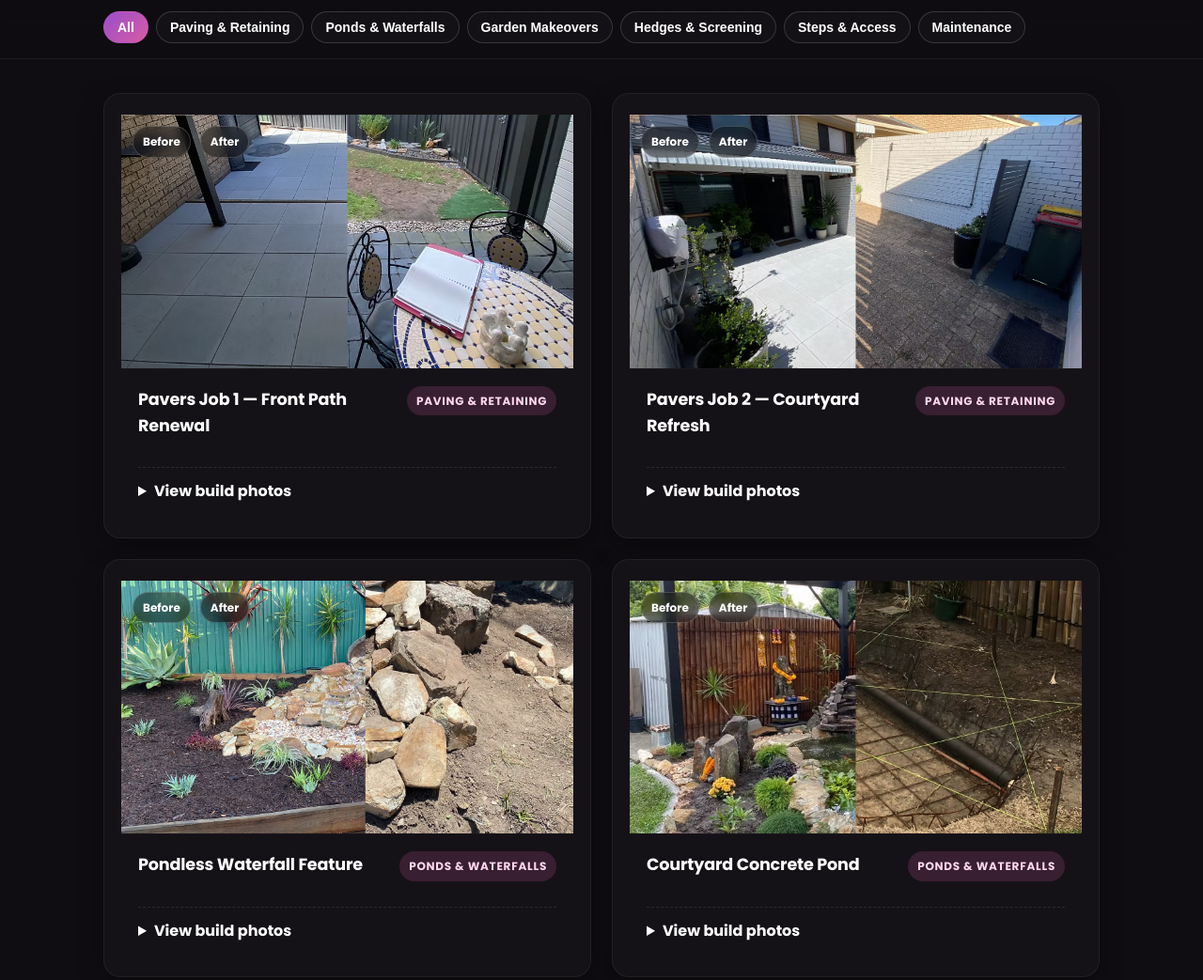
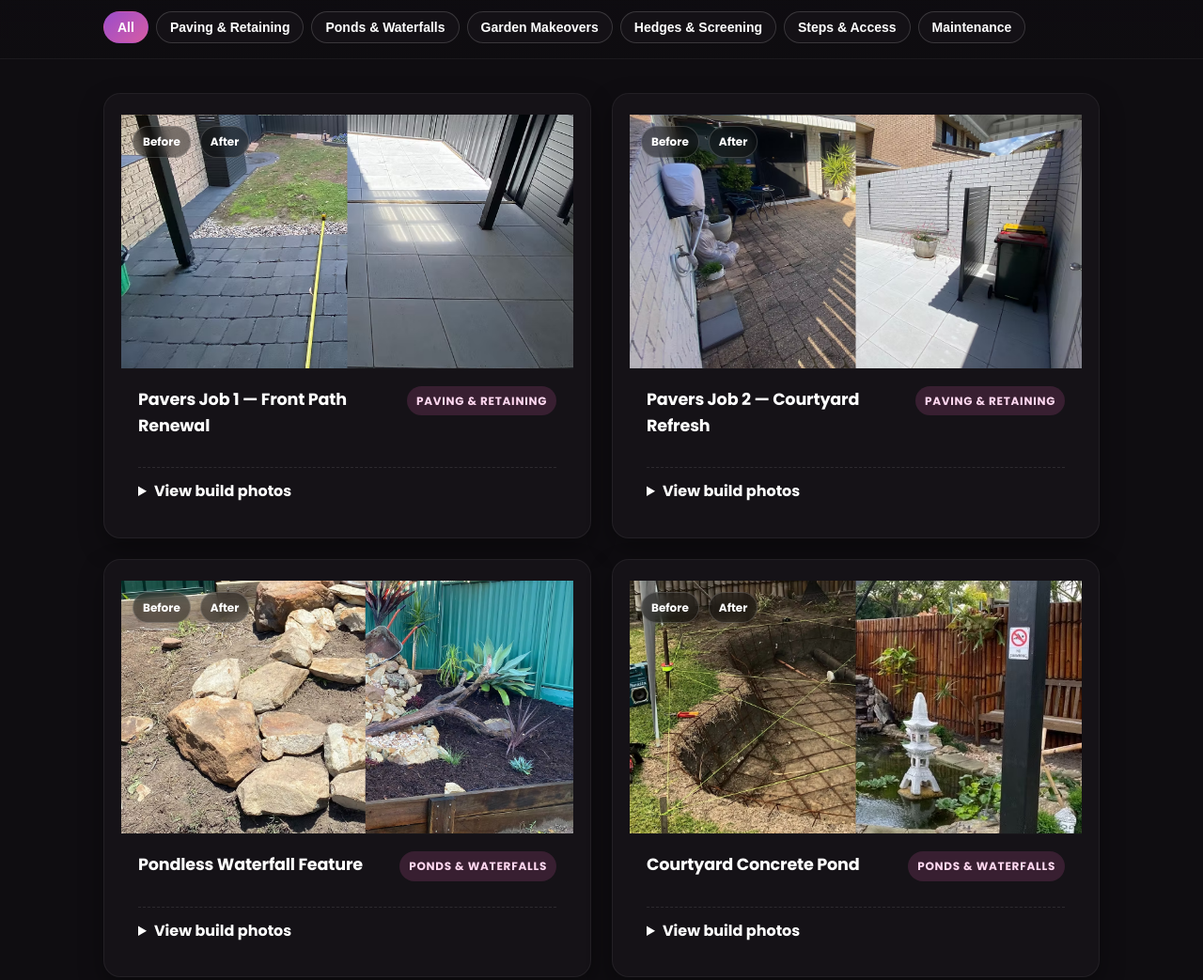
Before and after one commit to zanemcdermott/white-lotus, a plain HTML site: page portfolio.html in a window 1280 px wide. Shown: the part 280-1323 px from the top of the page at 94% size. Drawn offline with Linux system fonts and the light colour scheme.

Commit message:
portfolio swap

```diff
--- a/portfolio.html
+++ b/portfolio.html
@@ -113,7 +113,7 @@
       border-bottom: 1px solid rgba(255,255,255,.06);
     }
     .ba img { position: absolute; inset: 0; width: 100%; height: 100%; object-fit: cover; }
-    .ba img.after { clip-path: inset(0 50% 0 0); transition: clip-path .05s linear; }
+    .ba img.after { clip-path: inset(0 0 0 50%); transition: clip-path .05s linear; }
     .ba input[type="range"] {
       -webkit-appearance: none; appearance: none;
       position: absolute; inset: 0; width: 100%; height: 100%; background: none; margin: 0;
@@ -201,8 +201,8 @@
       <!-- Paving 1 -->
       <article class="card" data-cat="paving">
         <div class="ba" aria-label="Before / After: Pavers Job 1">
-          <img src="images/paving1-before.jpg" alt="Front path area before paving" class="before" loading="lazy" />
-          <img src="images/paving1-after.jpg" alt="Front path renewed with fresh pavers" class="after" loading="lazy" />
+          <img src="images/paving1-after.jpg" alt="Front path area before paving" class="before" loading="lazy" />
+          <img src="images/paving1-before.jpg" alt="Front path renewed with fresh pavers" class="after" loading="lazy" />
           <input type="range" min="0" max="100" value="50" aria-label="Compare before and after">
           <div class="labels">
             <span class="pill">Before</span><span class="pill">After</span>
@@ -216,8 +216,8 @@
           <details class="gallery">
             <summary>View build photos</summary>
             <div class="thumb-row">
-              <a href="images/paving1-before.jpg" data-lb><img src="images/paving1-before.jpg" alt="Before — pathway" loading="lazy"></a>
-              <a href="images/paving1-after.jpg" data-lb><img src="images/paving1-after.jpg" alt="After — pathway paved" loading="lazy"></a>
+              <a href="images/paving1-after.jpg" data-lb><img src="images/paving1-before.jpg" alt="Before — pathway" loading="lazy"></a>
+              <a href="images/paving1-before.jpg" data-lb><img src="images/paving1-after.jpg" alt="After — pathway paved" loading="lazy"></a>
             </div>
           </details>
         </div>
@@ -226,8 +226,8 @@
       <!-- Paving 2 -->
       <article class="card" data-cat="paving">
         <div class="ba" aria-label="Before / After: Pavers Job 2">
-          <img src="images/paving2-before.jpg" alt="Courtyard before update" class="before" loading="lazy" />
-          <img src="images/paving2-after.jpg" alt="Courtyard refreshed with pavers" class="after" loading="lazy" />
+          <img src="images/paving2-after.jpg" alt="Courtyard before update" class="before" loading="lazy" />
+          <img src="images/paving2-before.jpg" alt="Courtyard refreshed with pavers" class="after" loading="lazy" />
           <input type="range" min="0" max="100" value="50" aria-label="Compare before and after">
           <div class="labels">
             <span class="pill">Before</span><span class="pill">After</span>
@@ -251,8 +251,8 @@
       <!-- Pondless waterfall -->
       <article class="card" data-cat="water">
         <div class="ba" aria-label="Before / After: Pondless Waterfall">
-          <img src="images/pondless-before.jpg" alt="Garden corner before water feature" class="before" loading="lazy" />
-          <img src="images/pondless-after.jpg" alt="Pondless waterfall feature installed" class="after" loading="lazy" />
+          <img src="images/pondless-after.jpg" alt="Garden corner before water feature" class="before" loading="lazy" />
+          <img src="images/pondless-before.jpg" alt="Pondless waterfall feature installed" class="after" loading="lazy" />
           <input type="range" min="0" max="100" value="54" aria-label="Compare before and after">
           <div class="labels"><span class="pill">Before</span><span class="pill">After</span></div>
         </div>
@@ -264,9 +264,9 @@
           <details class="gallery">
             <summary>View build photos</summary>
             <div class="thumb-row">
-              <a href="images/pondless-before.jpg" data-lb><img src="images/pondless-before.jpg" alt="Before" loading="lazy"></a>
+              <a href="images/pondless-after.jpg" data-lb><img src="images/pondless-before.jpg" alt="Before" loading="lazy"></a>
               <a href="images/pondless-wip.jpg" data-lb><img src="images/pondless-wip.jpg" alt="During build" loading="lazy"></a>
-              <a href="images/pondless-after.jpg" data-lb><img src="images/pondless-after.jpg" alt="After" loading="lazy"></a>
+              <a href="images/pondless-before.jpg" data-lb><img src="images/pondless-after.jpg" alt="After" loading="lazy"></a>
             </div>
           </details>
         </div>
@@ -275,8 +275,8 @@
       <!-- Concrete pond -->
       <article class="card" data-cat="water">
         <div class="ba" aria-label="Before / After: Concrete Pond">
-          <img src="images/concretepond-before.jpg" alt="Yard with dug hole prior to pond" class="before" loading="lazy" />
-          <img src="images/concretepond-after.jpg" alt="Finished concrete pond decorated with rocks" class="after" loading="lazy" />
+          <img src="images/concretepond-after.jpg" alt="Yard with dug hole prior to pond" class="before" loading="lazy" />
+          <img src="images/concretepond-before.jpg" alt="Finished concrete pond decorated with rocks" class="after" loading="lazy" />
           <input type="range" min="0" max="100" value="50" aria-label="Compare before and after">
           <div class="labels"><span class="pill">Before</span><span class="pill">After</span></div>
         </div>
@@ -288,10 +288,10 @@
           <details class="gallery">
             <summary>View build photos</summary>
             <div class="thumb-row">
-              <a href="images/concretepond-before.jpg" data-lb><img src="images/concretepond-before.jpg" alt="Before" loading="lazy"></a>
+              <a href="images/concretepond-after.jpg" data-lb><img src="images/concretepond-before.jpg" alt="Before" loading="lazy"></a>
               <a href="images/concretepond-wip1.jpg" data-lb><img src="images/concretepond-wip1.jpg" alt="During — concreting" loading="lazy"></a>
               <a href="images/concretepond-wip2.jpg" data-lb><img src="images/concretepond-wip2.jpg" alt="During — filling" loading="lazy"></a>
-              <a href="images/concretepond-after.jpg" data-lb><img src="images/concretepond-after.jpg" alt="After" loading="lazy"></a>
+              <a href="images/concretepond-before.jpg" data-lb><img src="images/concretepond-after.jpg" alt="After" loading="lazy"></a>
             </div>
           </details>
         </div>
@@ -300,8 +300,8 @@
       <!-- Zen garden -->
       <article class="card" data-cat="makeover">
         <div class="ba" aria-label="Before / After: Zen Garden">
-          <img src="images/zen-before.jpg" alt="Area before zen garden makeover" class="before" loading="lazy" />
-          <img src="images/zen-after.jpg" alt="Completed zen garden with stones and plants" class="after" loading="lazy" />
+          <img src="images/zen-after.jpg" alt="Area before zen garden makeover" class="before" loading="lazy" />
+          <img src="images/zen-before.jpg" alt="Completed zen garden with stones and plants" class="after" loading="lazy" />
           <input type="range" min="0" max="100" value="50" aria-label="Compare before and after">
           <div class="labels"><span class="pill">Before</span><span class="pill">After</span></div>
         </div>
@@ -315,8 +315,8 @@
       <!-- Bee garden -->
       <article class="card" data-cat="makeover">
         <div class="ba" aria-label="Before / After: Bee Garden">
-          <img src="images/bee-before.jpg" alt="Yard before bee garden build" class="before" loading="lazy" />
-          <img src="images/bee-after1.jpg" alt="Bee garden with flowering plants" class="after" loading="lazy" />
+          <img src="images/bee-after1.jpg" alt="Yard before bee garden build" class="before" loading="lazy" />
+          <img src="images/bee-before.jpg" alt="Bee garden with flowering plants" class="after" loading="lazy" />
           <input type="range" min="0" max="100" value="52" aria-label="Compare before and after">
           <div class="labels"><span class="pill">Before</span><span class="pill">After</span></div>
         </div>
@@ -342,8 +342,8 @@
       <!-- Hedges & screening -->
       <article class="card" data-cat="hedges">
         <div class="ba" aria-label="Before / After: Hedging">
-          <img src="images/hedge-before.jpg" alt="Front yard before hedges" class="before" loading="lazy" />
-          <img src="images/hedge-after1.jpg" alt="Front yard with new hedge screening" class="after" loading="lazy" />
+          <img src="images/hedge-after1.jpg" alt="Front yard before hedges" class="before" loading="lazy" />
+          <img src="images/hedge-before.jpg" alt="Front yard with new hedge screening" class="after" loading="lazy" />
           <input type="range" min="0" max="100" value="50" aria-label="Compare before and after">
           <div class="labels"><span class="pill">Before</span><span class="pill">After</span></div>
         </div>
@@ -365,8 +365,8 @@
       <!-- Side access steps & sleepers -->
       <article class="card" data-cat="steps">
         <div class="ba" aria-label="Before / After: Side Access Steps">
-          <img src="images/sidestep-before.jpg" alt="Side of house with natural gradient" class="before" loading="lazy" />
-          <img src="images/sidestep-after1.jpg" alt="Timber steps with sleepers under deck" class="after" loading="lazy" />
+          <img src="images/sidestep-after1.jpg" alt="Side of house with natural gradient" class="before" loading="lazy" />
+          <img src="images/sidestep-before.jpg" alt="Timber steps with sleepers under deck" class="after" loading="lazy" />
           <input type="range" min="0" max="100" value="50" aria-label="Compare before and after">
           <div class="labels"><span class="pill">Before</span><span class="pill">After</span></div>
         </div>
@@ -390,8 +390,8 @@
       <!-- Driveway side steps -->
       <article class="card" data-cat="steps">
         <div class="ba" aria-label="Before / After: Steps near Driveway">
-          <img src="images/steps-before.jpg" alt="Space before steps were built" class="before" loading="lazy" />
-          <img src="images/steps-after.jpg" alt="Completed steps next to driveway" class="after" loading="lazy" />
+          <img src="images/steps-after.jpg" alt="Space before steps were built" class="before" loading="lazy" />
+          <img src="images/steps-before.jpg" alt="Completed steps next to driveway" class="after" loading="lazy" />
           <input type="range" min="0" max="100" value="50" aria-label="Compare before and after">
           <div class="labels"><span class="pill">Before</span><span class="pill">After</span></div>
         </div>
```
Also changed, not shown: style.css (line endings or trailing spaces).
